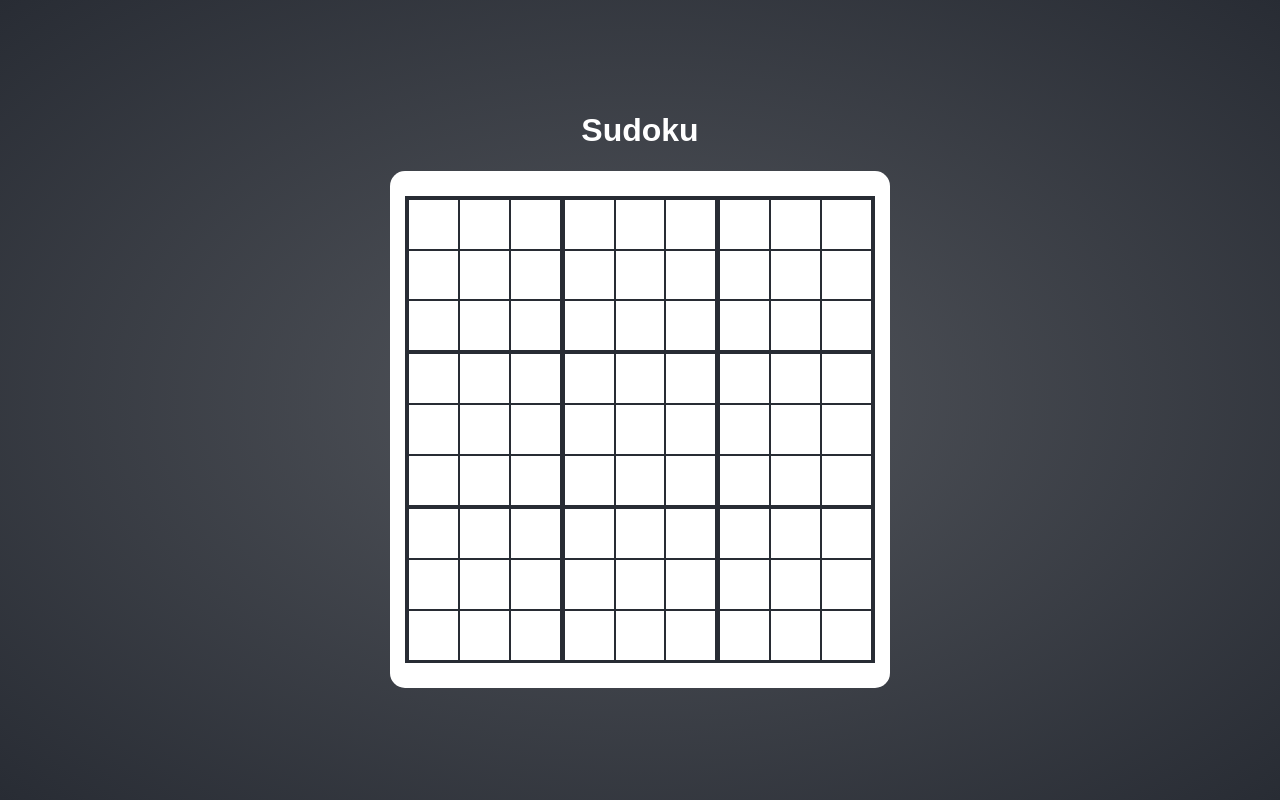
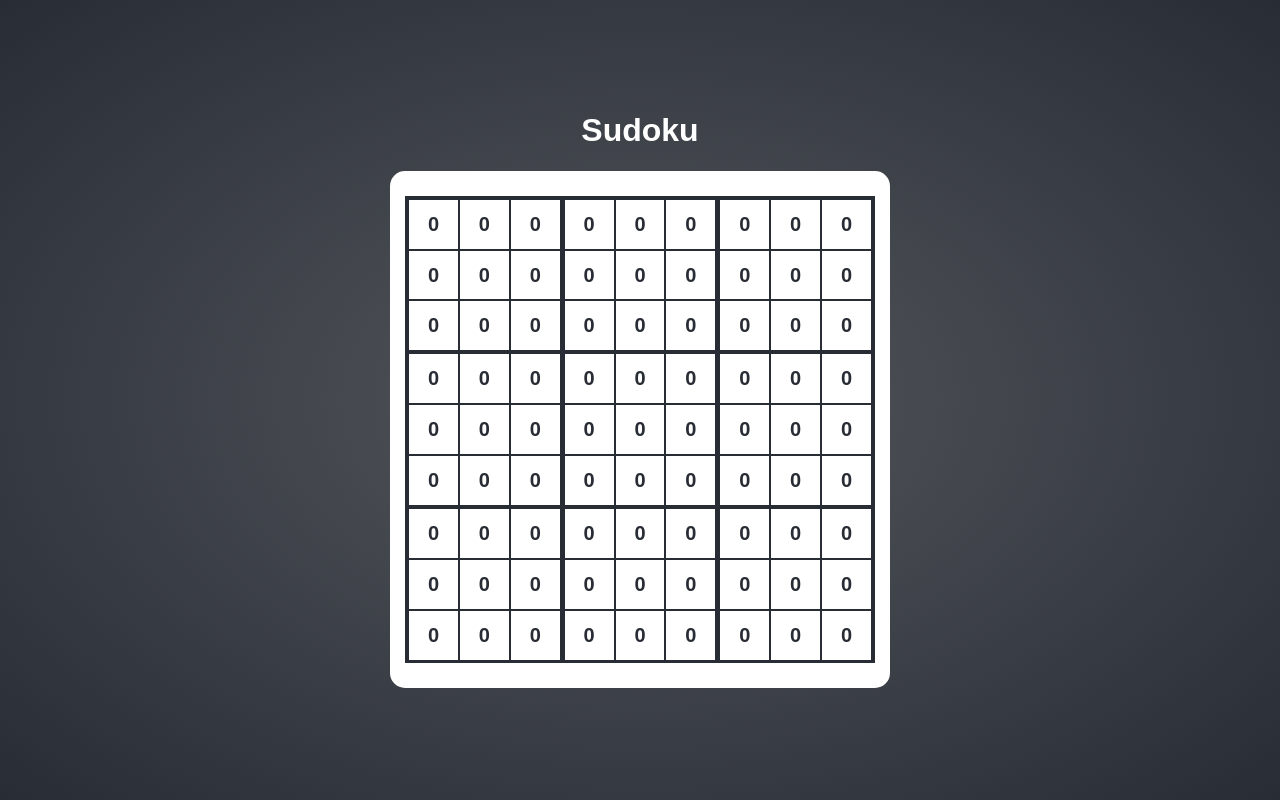
Before and after one commit to EvgenyMinin/React_Sudoku, a React (Create React App) app: page / in a window 1280 px wide. Built offline with nearby package versions, Linux system fonts and the light colour scheme.

Commit message:
added types and absolute imports

```diff
--- a/src/components/grid/block/index.tsx
+++ b/src/components/grid/block/index.tsx
@@ -5,7 +5,11 @@ import { IProps } from './types'
 import { Container } from './styles'
 
 const Block: FC<IProps> = ({ rowIndex, colIndex }) => {
-  return <Container data-cy={`block-${rowIndex}-${colIndex}`} key={colIndex} />
+  return (
+    <Container data-cy={`block-${rowIndex}-${colIndex}`} key={colIndex}>
+      0
+    </Container>
+  )
 }
 
 export default Block
--- a/src/components/grid/block/styles/index.ts
+++ b/src/components/grid/block/styles/index.ts
@@ -3,7 +3,7 @@ import styled, { css } from 'styled-components'
 export const Container = styled.div`
   ${({ theme }) => css`
     display: flex;
-    justify-content: space-between;
+    justify-content: center;
     align-items: center;
     flex: 1 0 0;
     font-weight: bold;
--- a/src/typings/theme.d.ts
+++ b/src/typings/theme.d.ts
@@ -1,6 +1,6 @@
 import 'styled-components'
 
-import { theme } from '../styles'
+import { theme } from 'styles'
 
 type Theme = typeof theme
 
--- /dev/null
+++ b/src/utils/index.ts
@@ -0,0 +1 @@
+export { default as FillGrid } from './fill-grid'
--- a/tsconfig.json
+++ b/tsconfig.json
@@ -17,7 +17,8 @@
     "resolveJsonModule": true,
     "isolatedModules": true,
     "noEmit": true,
-    "jsx": "react"
+    "jsx": "react",
+    "baseUrl": "src"
   },
   "include": [
     "src"
```
Also changed, not shown: src/typings/index.ts (added, +7 -0 lines), src/utils/fill-grid/index.ts (added, +17 -0 lines).
